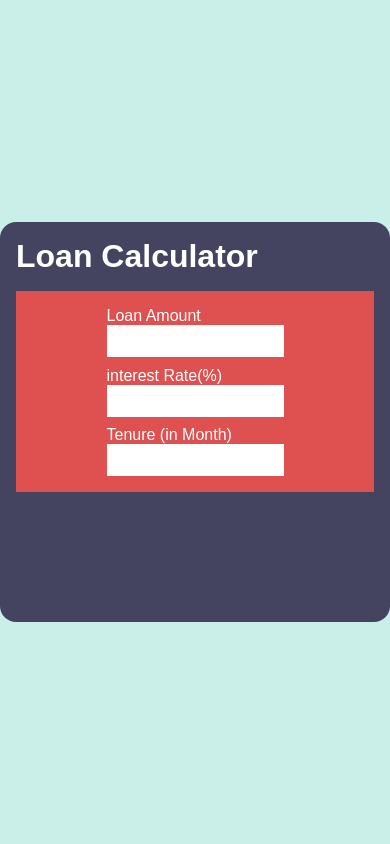
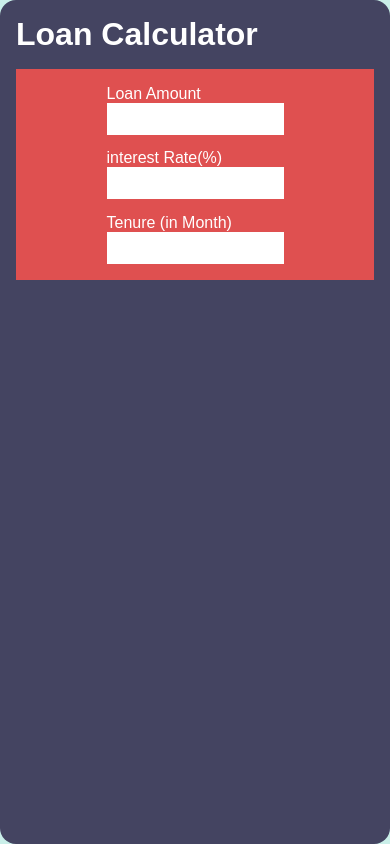
Before and after one commit to ramkumawat734/loanCalculator, a plain HTML site: page index.html in a window 390 px wide. Drawn offline with Linux system fonts and the light colour scheme.

Commit message:
Update index.html

```diff
--- a/index.html
+++ b/index.html
@@ -51,16 +51,16 @@
            }
 
            @media (max-width:600px) {
+
+               .box{
+                height: 100%;
+               }
                .inputBox{
                      display: flex;
                      flex-direction: column;
-                     gap: 0.6rem;
+                     gap: 0.9rem;
                      height: fit-content;
                      padding: 1rem;
-               }
-               h2{
-                   width: 3px;
-                   height: 3px;
                }
            }
 
```
